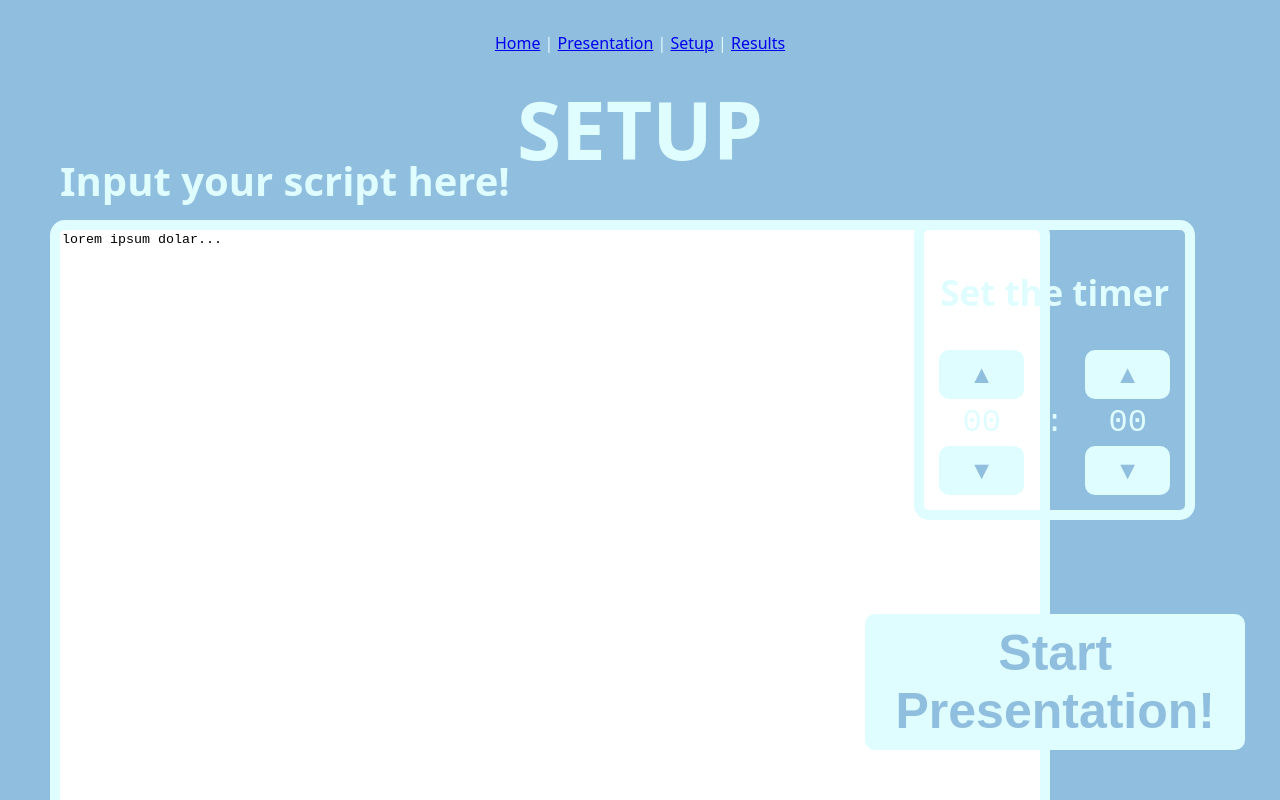
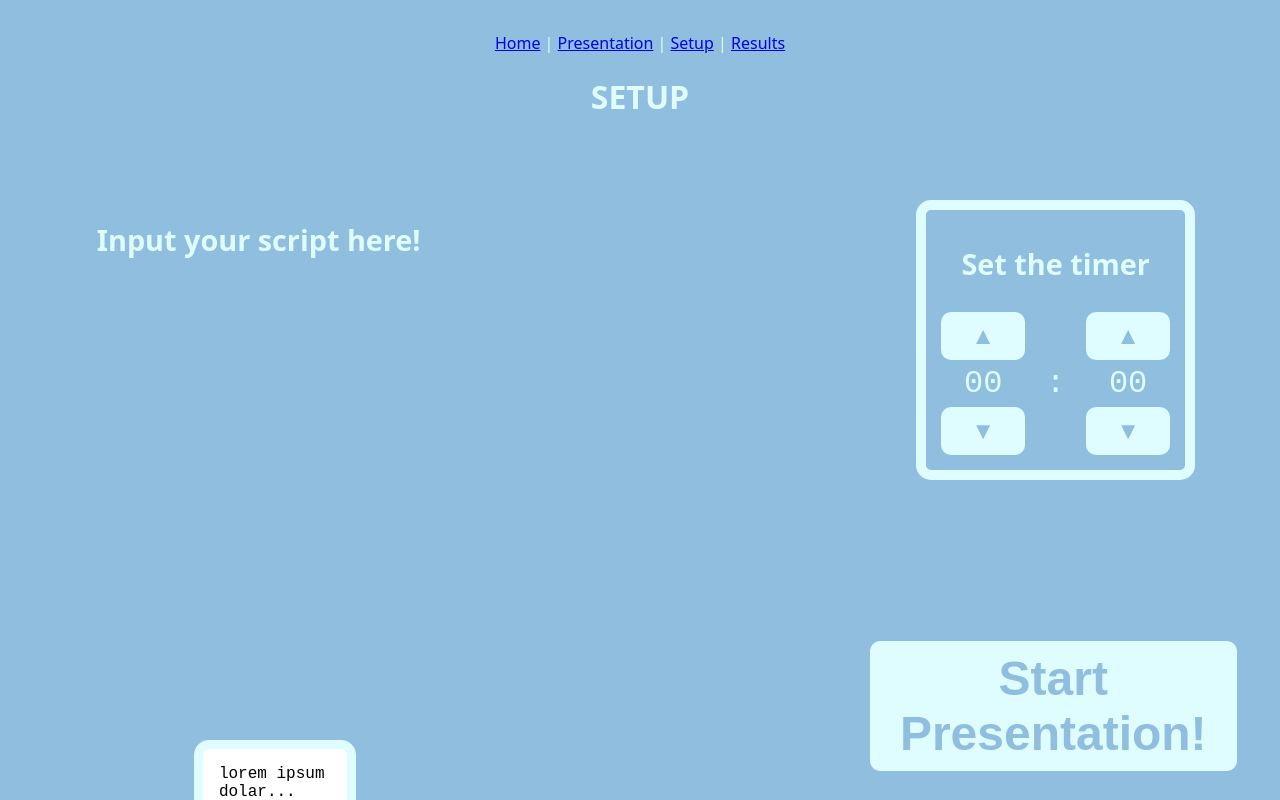
Before and after one commit to happicatalpa/nwhacks-2026, a React (Vite) app in the folder frontend/: page /setup in a window 1280 px wide. Shown: the top 800 px of the page. Built offline with nearby package versions, Linux system fonts and the light colour scheme.

Commit message:
setup UI

```diff
--- a/frontend/src/components/TimerSetter.jsx
+++ b/frontend/src/components/TimerSetter.jsx
@@ -28,18 +28,18 @@ export default function TimerSetter({ setTimeLimitSeconds }) {
     <div style={{ fontFamily: "monospace", fontSize: "2rem", display: "inline-flex", alignItems: "center", gap: "1rem" }}>
       {/* Minutes */}
       <div style={{ textAlign: "center" }}>
-        <button id="small" onClick={incMinutes} aria-label="Increase minutes" style={{ display: "block" }}>▲</button>
+        <button class="btn btn-small" onClick={incMinutes} aria-label="Increase minutes" style={{ display: "block" }}>▲</button>
         <div>{format(minutes)}</div>
-        <button id="small" onClick={decMinutes} aria-label="Decrease minutes" style={{ display: "block" }}>▼</button>
+        <button class="btn btn-small" onClick={decMinutes} aria-label="Decrease minutes" style={{ display: "block" }}>▼</button>
       </div>
 
       <div>:</div>
 
       {/* Seconds */}
       <div style={{ textAlign: "center" }}>
-        <button id="small" onClick={incSeconds} aria-label="Increase seconds" style={{ display: "block" }}>▲</button>
+        <button class="btn btn-small" onClick={incSeconds} aria-label="Increase seconds" style={{ display: "block" }}>▲</button>
         <div>{format(seconds)}</div>
-        <button id="small" onClick={decSeconds} aria-label="Decrease seconds" style={{ display: "block" }}>▼</button>
+        <button class="btn btn-small" onClick={decSeconds} aria-label="Decrease seconds" style={{ display: "block" }}>▼</button>
       </div>
     </div>
   );
--- a/frontend/src/features/speech/speech-to-text.jsx
+++ b/frontend/src/features/speech/speech-to-text.jsx
@@ -55,7 +55,7 @@ export default function SpeechToText({setTranscript}) {
 
   return (
     <div>
-      <button id="small" onClick={toggleListening}>
+      <button class="btn btn-small" onClick={toggleListening}>
         {listening ? "Stop Listening" : "Start Listening"}
       </button>
       <p>{fullTranscript || "Your speech will appear here..."}</p>
--- a/frontend/src/pages/home.jsx
+++ b/frontend/src/pages/home.jsx
@@ -3,10 +3,10 @@
 export default function Home() {
 
   return (
-    <div id="home">
+    <div class="home">
         <h1>Happy Yapper</h1>
-        <button id="large">START</button>
-        <button id="large">Help</button>
+        <button class="btn btn-large">START</button>
+        <button class="btn btn-large">Help</button>
     </div>
   );
 }
--- a/frontend/src/pages/presenting.jsx
+++ b/frontend/src/pages/presenting.jsx
@@ -16,7 +16,7 @@ export default function Presenting({ setTranscript, timeLimitSeconds }) {
         <Timer start={timeLimitSeconds} />
         <SpeechToText setTranscript={setTranscript}/>
       </div>
-        <div id="camera">
+        <div class="camera">
             <Camera />
             <Audience />
         </div>
--- a/frontend/src/pages/results.jsx
+++ b/frontend/src/pages/results.jsx
@@ -3,7 +3,7 @@ export default function Results() {
     <div>
         <h1>WOOHOO you finished your cool talk</h1>
         <p>SCORE: </p>
-        <button id="small">Try Again</button>
+        <button class="btn btn-small">Try Again</button>
     </div>
   );
 }
--- a/frontend/src/pages/setup.jsx
+++ b/frontend/src/pages/setup.jsx
@@ -15,10 +15,10 @@ export default function Setup({ setScript, setTimeLimitSeconds }) {
 
     return (
     <div>
-        <h1 id="setup">SETUP</h1>
-        <div>
-            <h2 id="setup-text">Input your script here!</h2>
-            <textarea
+        <h1>SETUP</h1>
+        <div class="sp">
+            <h2 class="sp sp-text">Input your script here!</h2>
+            <textarea class="sp sp-input"
                 rows="10"
                 cols="50"
                 defaultValue={textInput}
@@ -26,15 +26,14 @@ export default function Setup({ setScript, setTimeLimitSeconds }) {
             />
         </div>
 
-        <div id="timer-setup">
+        <div class="timer-setup">
             <h2>Set the timer</h2>
             <TimerSetter
                 setTimeLimitSeconds={setTimeLimitSeconds}
             />
         </div>
-        <div id="setup-button">
-            <button id="large" onClick={handleNext}>Start<br /> Presentation!</button>
-            {/* <button id="small" onClick={handleNext}>Back</button> */}
+        <div class="setup-button">
+            <button class="btn btn-large" onClick={handleNext}>Start<br /> Presentation!</button>
         </div>
     </div>
     );
--- a/frontend/src/styles/global.css
+++ b/frontend/src/styles/global.css
@@ -11,7 +11,7 @@ body {
   color: #DFFDFF;
 }
 
-#camera {
+.camera {
   border: 15px solid #DFFDFF;
   background-color: #DFFDFF;
   border-radius: 30px;
@@ -21,56 +21,55 @@ body {
   left: center;
 }
 
-div#home {
+.home {
   font-size: 90px;
 }
 
-div#timer-setup {
+.timer-setup {
   position: absolute;
-  top: 220px;
+  top: 25%;
   right: 85px;
   border-radius: 15px;
   border: 10px solid #DFFDFF;
   padding: 10px
 }
 
-div#setup-button {
+.setup-button {
   position: absolute;
-  bottom: 145px;
-  right: 30px;
-}
-
-h1#setup {
-  position: absolute;
-  top: 20px;
-  left: 50%;
-  transform: translateX(-50%);
-  font-size: 80px;
-}
-
-h2#setup-text {
-  font-size: 40px;
-  position: absolute;
-  top: 120px;
-  left: 60px;
+  top: 67%;
+  right: 3%;
 }
 
 h2 {
-  font-size: 35px;
+  font-size: 180%;
 }
 
-textarea {
+.sp {
   position: absolute;
-  top: 220px;
-  left: 50px;
-  width: 1000px;
-  height: 600px;
-  resize: none;
-  border: 10px solid #DFFDFF;
-  border-radius: 15px;
+  min-height: 70vh;
+  margin: 0 auto;
+  padding-top: 2.5rem;
 }
 
-button {
+.sp-input {
+  width: 50%;
+  min-height: 68vh;
+  font-size: clamp(1rem, 1.2vw, 1.1rem);
+  padding: 1rem;
+  border: 0.6rem solid #DFFDFF;
+  border-radius: 15px;
+  resize: none;
+  box-sizing: border-box;
+}
+
+.sp-text {
+  position: relative;
+  top: -10%;
+  left: 20%;
+  font-size: clamp(1.2rem, 2.5vw, 1.8rem);
+}
+
+.btn {
   background-color: #DFFDFF;
   color: #90BEDE;
   font-weight: bold;
@@ -79,21 +78,35 @@ button {
   border-radius: 10px;
   cursor: pointer;
   transition: transform 0.5s ease-in-out;
-}
-
-button#small {
-  font-size: 25px;
   border: none;
 }
 
-button#large {
-  font-size: 50px;
+.btn-large {
+  font-size: 3rem;
   position: relative;
   top: 100px;
   border: none;
 }
 
-button:hover {
+.btn-small {
+  font-size: 1.5rem;
+  position: relative;
+  border: none;
+}
+/*
+button#small {
+  font-size: 100%;
+  border: none;
+}  */
+
+/* button#large {
+  font-size: 3rem;
+  position: relative;
+  top: 100px;
+  border: none;
+}  */
+
+.btn:hover {
   transform: translateY(-2px);
   transform: scale(1.05);
   box-shadow: 0 6px 10px rgba(0,0,0,0.3);
```
